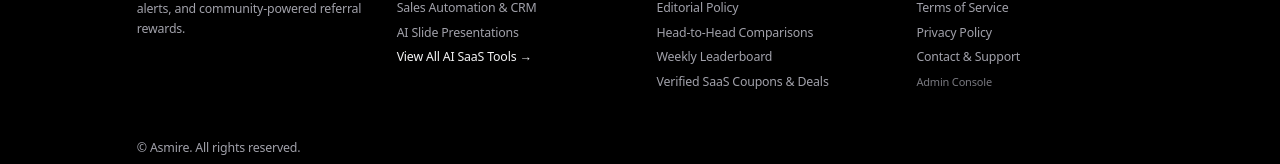
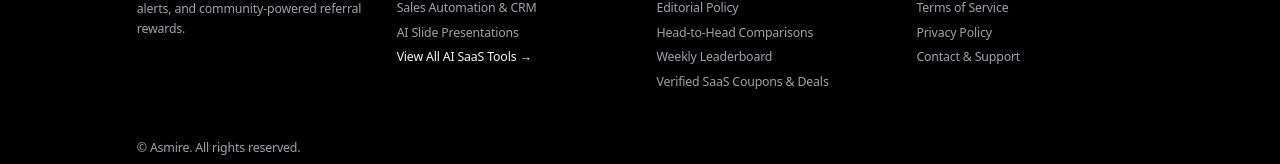
Before and after one commit to raifirstsi/asmireme, a Next.js app: page /en/tools/highlevel in a window 1280 px wide. Shown: the part 5568-5732 px from the top of the page. Built offline with nearby package versions, Linux system fonts and the light colour scheme; no server answers.

Commit message:
feat(footer): hide public admin console link from footer

```diff
--- a/src/components/layout/Footer.tsx
+++ b/src/components/layout/Footer.tsx
@@ -156,11 +156,6 @@ export function Footer({ locale }: FooterProps) {
                   {dict.footer.contact}
                 </Link>
               </li>
-              <li>
-                <Link href={`/${locale}/admin`} className="hover:text-black dark:hover:text-white transition-colors text-[11px] opacity-75">
-                  {locale === "vi" ? "Bảng Quản Trị (Admin)" : "Admin Console"}
-                </Link>
-              </li>
             </ul>
           </div>
         </div>
```
